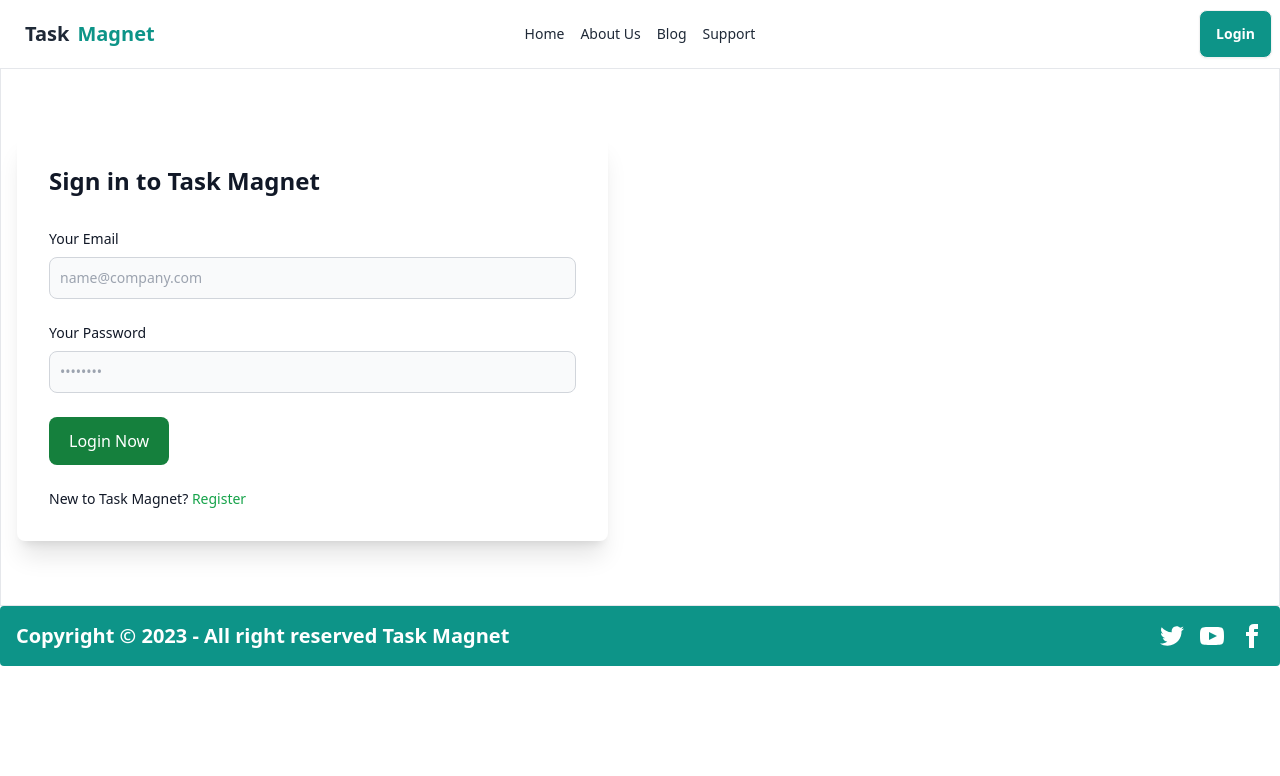
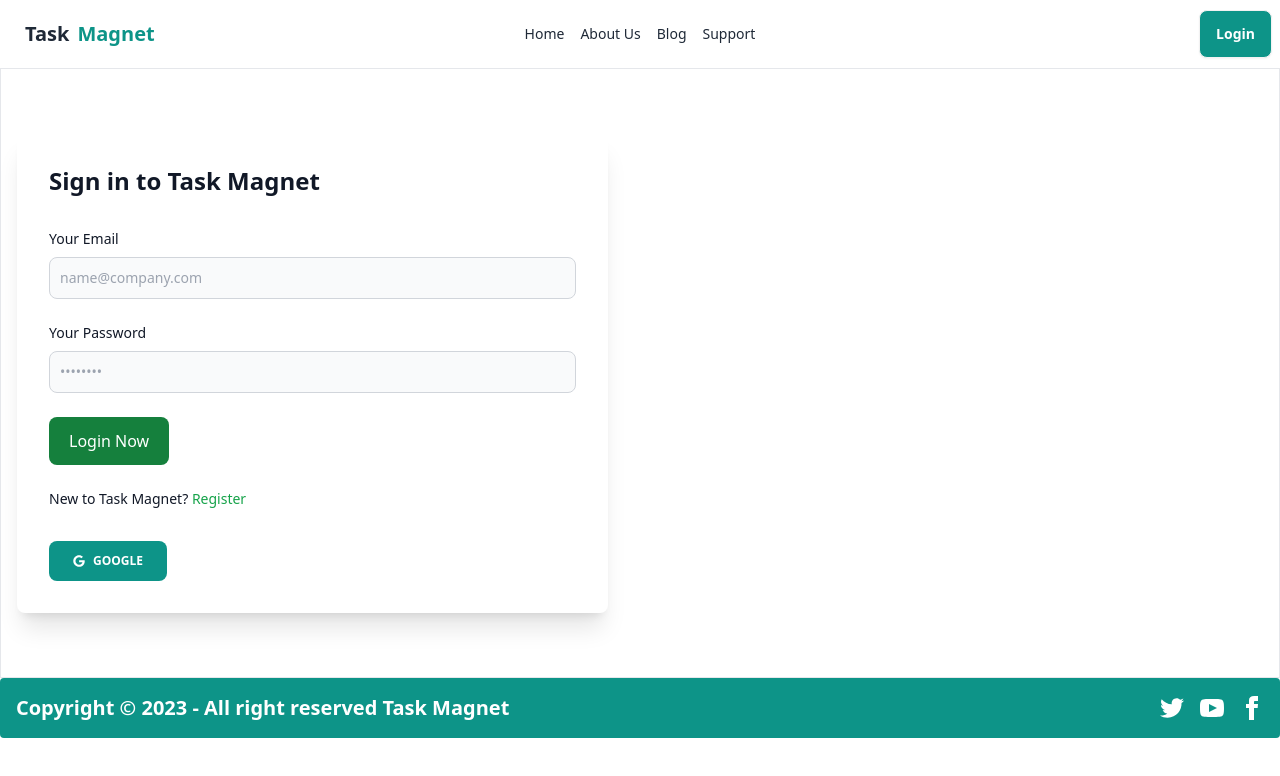
Before and after one commit to ShariarNiaj05/Task-Magnet-Client, a React (Vite) app: page /login in a window 1280 px wide. Shown: the top 776 px of the page. Built offline with nearby package versions, Linux system fonts and the light colour scheme; no server answers.

Commit message:
google login added

```diff
--- a/src/Component/Login/Login.jsx
+++ b/src/Component/Login/Login.jsx
@@ -2,7 +2,7 @@
 import useAuth from "../../Hooks/useAuth";
 import Swal from "sweetalert2";
 // import useAxiosSecure from "../../Hooks/useAxiosSecure";
-// import SocialLogin from "../SocialLogin/SocialLogin";
+import SocialLogin from "../SocialLogin/SocialLogin";
 
 const Login = () => {
   const { signIn } = useAuth();
@@ -98,6 +98,7 @@
                     </Link>
                   </div>
                 </form>
+                <SocialLogin></SocialLogin>
               </div>
             </div>
           </div>
--- a/src/Component/Register/Register.jsx
+++ b/src/Component/Register/Register.jsx
@@ -3,10 +3,10 @@
 import { updateProfile } from "firebase/auth";
 import Swal from "sweetalert2";
 import auth from "../../Firebase/firebase.config";
+import SocialLogin from "../SocialLogin/SocialLogin";
 const Register = () => {
-  const { createUser } = useAuth()
-  const navigate = useNavigate()
-  const location = useLocation()
+  const { createUser } = useAuth();
+  const navigate = useNavigate();
 
   const handleRegister = (e) => {
     e.preventDefault();
@@ -25,36 +25,35 @@
     console.log(newUser);
 
     createUser(email, password)
-      .then(result => {
+      .then((result) => {
         console.log(result.user);
 
         updateProfile(auth.currentUser, {
           displayName: name,
-              photoURL: photo
+          photoURL: photo,
         })
           .then(() => {
-                  console.log('profile Updated');
+            console.log("profile Updated");
             Swal.fire({
-                      icon: 'success',
-                      title: 'User Created Successfully',
-                      text: 'Happy Journey',
+              icon: "success",
+              title: "User Created Successfully",
+              text: "Happy Journey",
+            });
+            navigate("/");
           })
+          .catch((error) => {
+            console.log(error);
+          });
+        // navigate(location?.state ? location.state : '/' )
       })
-              .catch(error => {
-                  console.log(error);
-
-          })
-          // navigate(location?.state ? location.state : '/' )
-
-  })
-      .catch(error => {
+      .catch((error) => {
         console.log(error);
         Swal.fire({
-              icon: 'error',
+          icon: "error",
           title: `${error.message}`,
-              text: 'Something went wrong!',
-            })
-  })
+          text: "Something went wrong!",
+        });
+      });
   };
   return (
     <div>
@@ -148,6 +147,7 @@
                     </Link>
                   </div>
                 </form>
+                <SocialLogin></SocialLogin>
               </div>
             </div>
           </div>
--- /dev/null
+++ b/src/Component/SocialLogin/SocialLogin.jsx
@@ -0,0 +1,56 @@
+import { useContext } from "react";
+import { AuthContext } from "../../Providers/AuthProviders";
+import Swal from "sweetalert2";
+import {  useNavigate } from "react-router-dom";
+// import useAxiosSecure from "../../Hooks/useAxiosSecure";
+
+import { FaGoogle } from "react-icons/fa";
+
+const SocialLogin = () => {
+  const { googleSignIn } = useContext(AuthContext);
+//   const location = useLocation();
+  const navigate = useNavigate();
+//   const axios = useAxiosSecure();
+
+  const handleGoogleSignIn = () => {
+    googleSignIn()
+      .then((result) => {
+        {
+          const loggedInUser = result.user;
+          console.log(loggedInUser);
+          //   const user = { email: loggedInUser.email };
+
+          Swal.fire({
+            icon: "success",
+            title: "Login Successful",
+            text: "Happy Journey",
+          });
+          navigate("/");
+        }
+
+        // navigate("/");
+      })
+      .catch((error) => {
+        Swal.fire({
+          icon: "error",
+          title: `${error.message}`,
+          text: "Something went wrong!",
+        });
+      });
+  };
+  return (
+    <div>
+      <button
+        onClick={handleGoogleSignIn}
+        className="flex select-none items-center gap-2 rounded-lg py-3 px-6 text-center align-middle font-sans text-xs font-bold uppercase text-white transition-all hover:bg-green-800 bg-teal-600 disabled:pointer-events-none disabled:opacity-50 disabled:shadow-none"
+        type="button"
+        data-ripple-dark="true"
+      >
+        <FaGoogle />
+        Google
+      </button>
+    </div>
+  );
+};
+
+export default SocialLogin;
```
Lines whose indentation alone changed are shown as unchanged.
